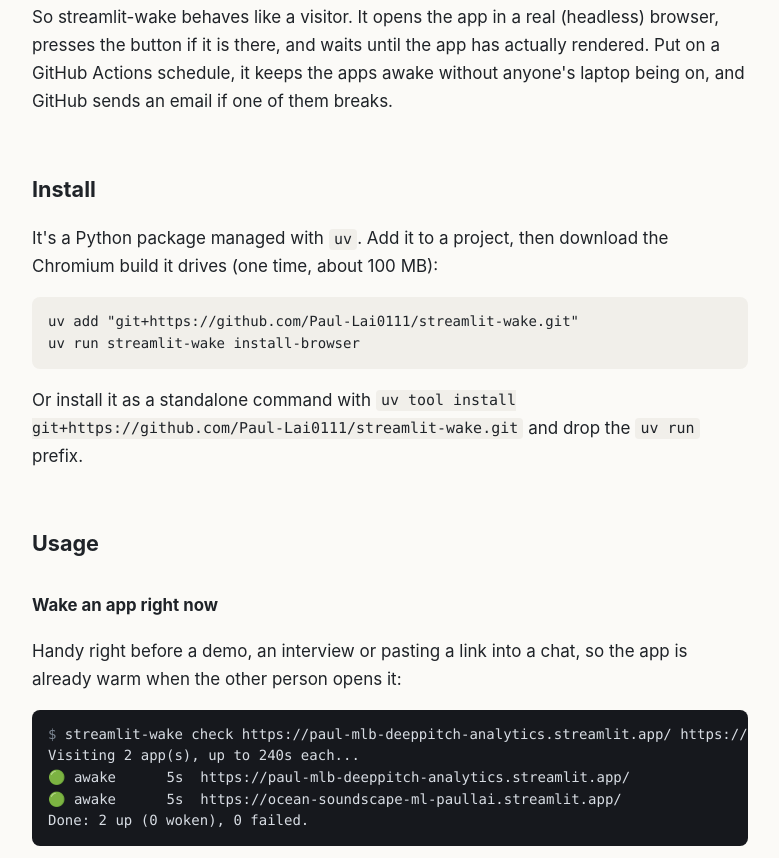
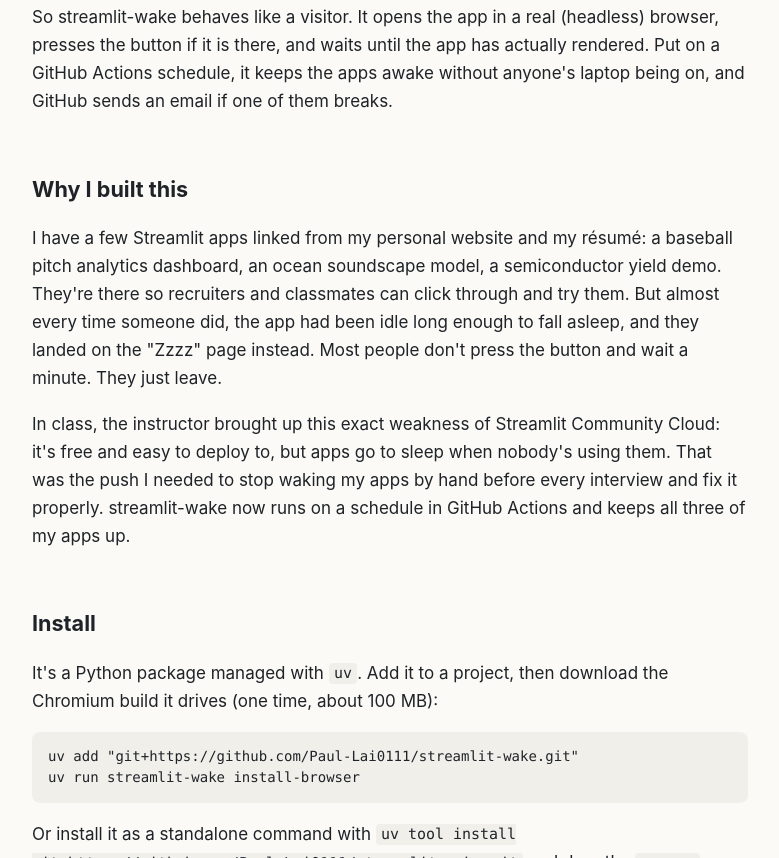
Before and after one commit to Paul-Lai0111/streamlit-wake, a plain HTML site: page docs/index.html in a window 1280 px wide. Shown: the part 1035-1893 px from the top of the page, without its empty margins (250-1029 px from the left). Drawn offline with Linux system fonts and the light colour scheme.

Commit message:
Add why I built this section to the site

```diff
--- a/docs/index.html
+++ b/docs/index.html
@@ -57,6 +57,7 @@ asleep, so the link people click actually opens the app.</p>
 
 <div class="links">
   <a href="https://github.com/Paul-Lai0111/streamlit-wake">Source on GitHub</a>
+  <a href="#why">Why I built this</a>
   <a href="#install">Install</a>
   <a href="#usage">Usage</a>
   <a href="#how">How it works</a>
@@ -82,6 +83,18 @@ does.</p>
 presses the button if it is there, and waits until the app has actually rendered. Put on a
 GitHub Actions schedule, it keeps the apps awake without anyone's laptop being on, and GitHub
 sends an email if one of them breaks.</p>
+
+<h2 id="why">Why I built this</h2>
+<p>I have a few Streamlit apps linked from my personal website and my résumé: a baseball
+pitch analytics dashboard, an ocean soundscape model, a semiconductor yield demo. They're
+there so recruiters and classmates can click through and try them. But almost every time
+someone did, the app had been idle long enough to fall asleep, and they landed on the
+"Zzzz" page instead. Most people don't press the button and wait a minute. They just leave.</p>
+
+<p>In class, the instructor brought up this exact weakness of Streamlit Community Cloud: it's
+free and easy to deploy to, but apps go to sleep when nobody's using them. That was the
+push I needed to stop waking my apps by hand before every interview and fix it properly.
+streamlit-wake now runs on a schedule in GitHub Actions and keeps all three of my apps up.</p>
 
 <h2 id="install">Install</h2>
 <p>It's a Python package managed with <code>uv</code>. Add it to a project, then download the
```
